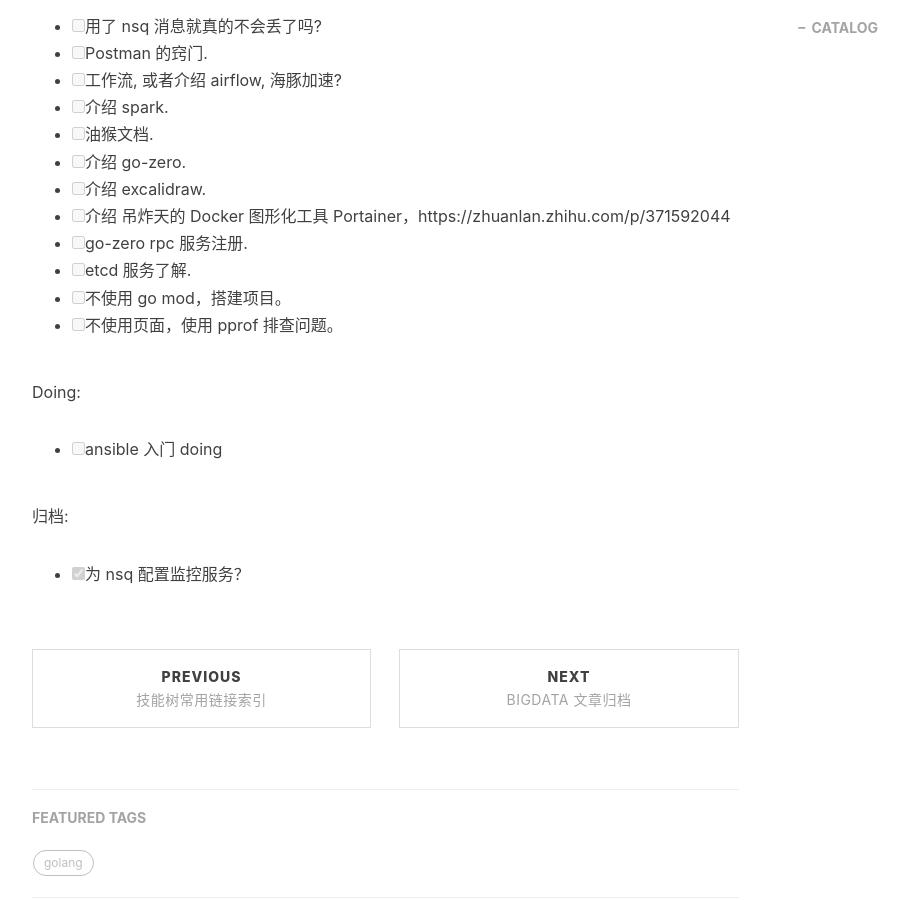
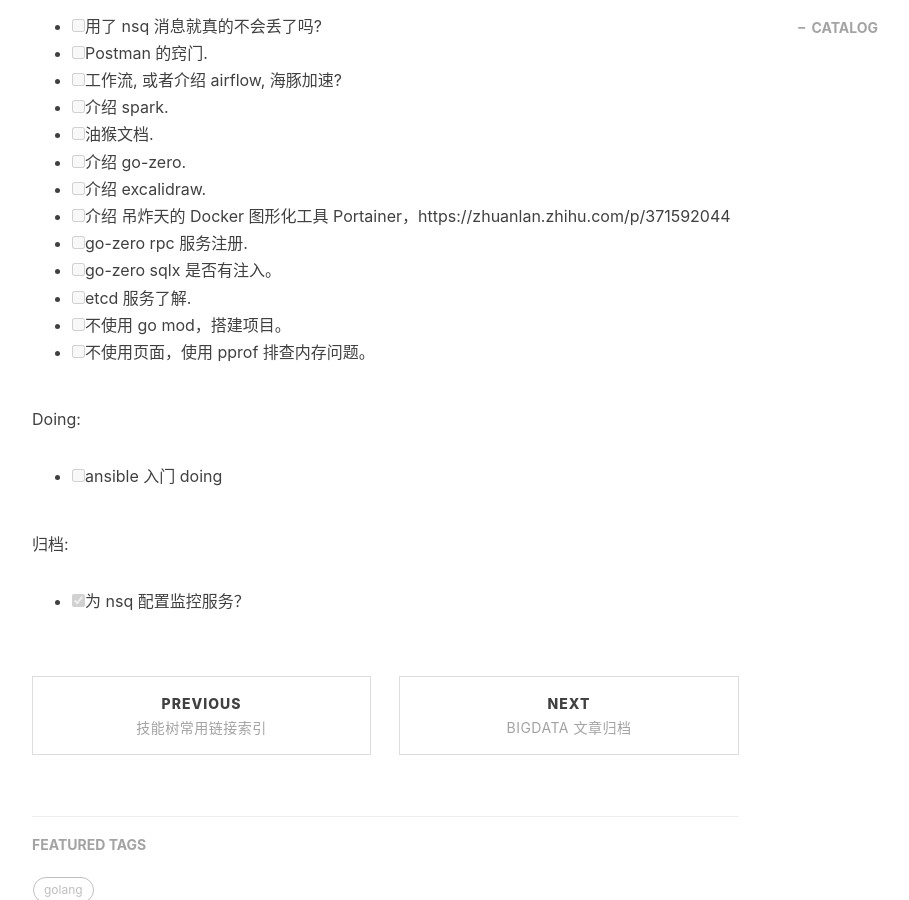
Before and after one commit to kougazhang/oom, a Jekyll site: the page built from _posts/2021-05-28-wechat.md, in a window 1280 px wide and 900 px high, scrolled down 407 px. Shown: the whole window, without its empty margins (233-1142 px from the left). Built offline with Jekyll 4.4.1, drawn with Linux system fonts in a browser that asks for light colours; nearby versions of some CDN libraries; comment, search, counter and statistics services are not loaded.

Commit message:
fix gitment

```diff
--- a/_layouts/keynote.html
+++ b/_layouts/keynote.html
@@ -58,7 +58,7 @@ layout: default
                     <script src="https://imsun.github.io/gitment/dist/gitment.browser.js"></script>
                     <script>
                         var gitment = new Gitment({
-                            id: '页面 ID', // 可选。默认为 location.href
+                            id: '<%= page.title %>', // 可选。默认为 location.href
                             owner: '53000287',
                             repo: 'https://github.com/kougazhang/kougazhang.github.io',
                             oauth: {
--- a/_posts/2021-05-28-wechat.md
+++ b/_posts/2021-05-28-wechat.md
@@ -20,9 +20,10 @@ Undo:
 - [ ] 介绍 excalidraw.
 - [ ] 介绍 吊炸天的 Docker 图形化工具 Portainer，https://zhuanlan.zhihu.com/p/371592044
 - [ ] go-zero rpc 服务注册.
+- [ ] go-zero sqlx 是否有注入。
 - [ ] etcd 服务了解.
 - [ ] 不使用 go mod，搭建项目。
-- [ ] 不使用页面，使用 pprof 排查问题。
+- [ ] 不使用页面，使用 pprof 排查内存问题。
 
 Doing:
 - [ ] ansible 入门 doing
```
